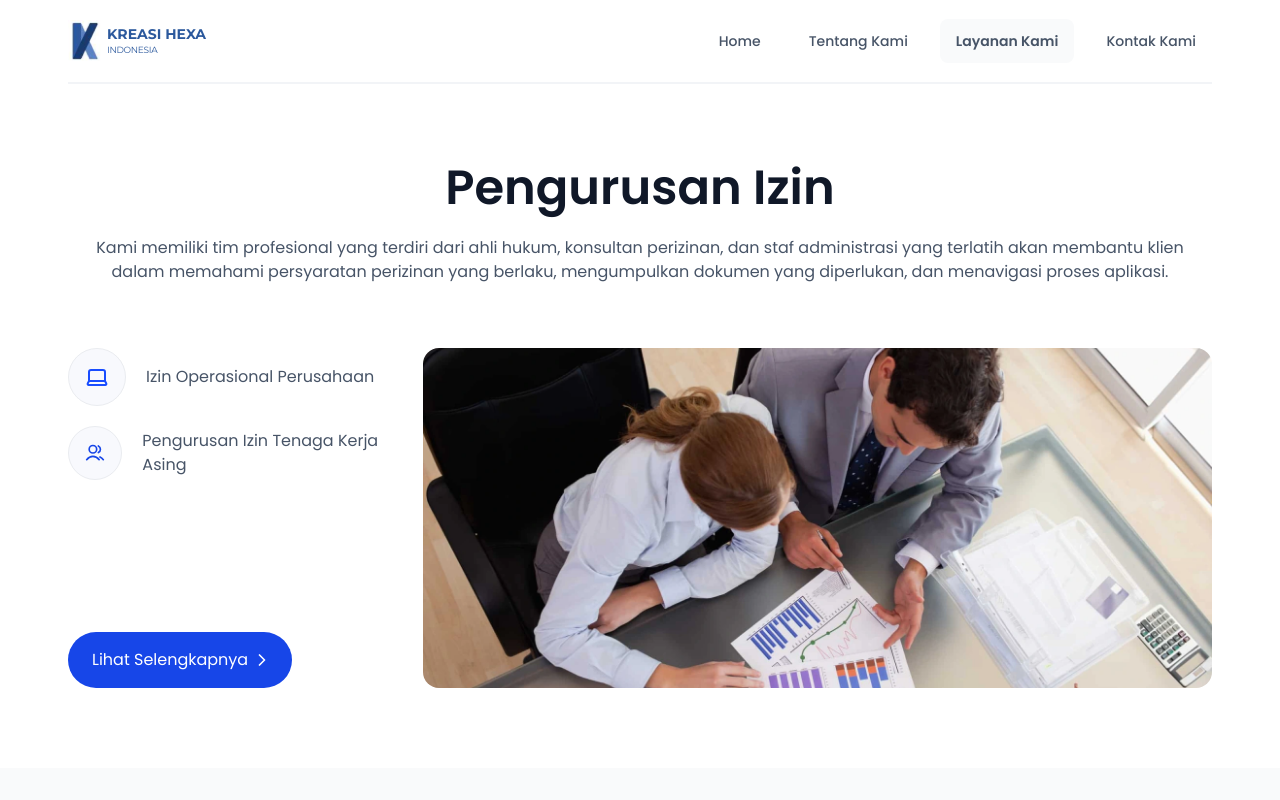
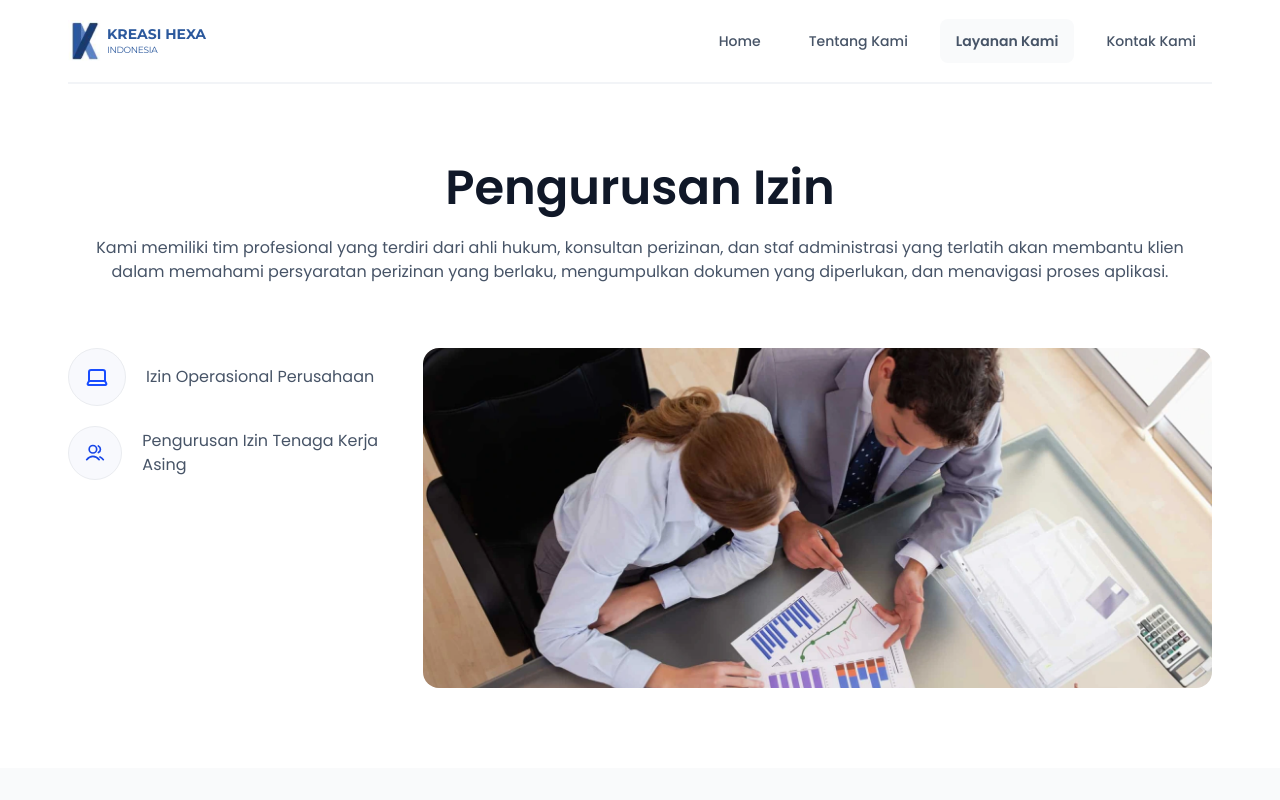
Before and after one commit to FajriSiiv/preview-website-hexa, a React (Create React App) app: page /layanan-kami/pengurusan-izin in a window 1280 px wide. Shown: the top 800 px of the page. Built offline with nearby package versions, Linux system fonts and the light colour scheme.

Commit message:
clear button Lihat Selengkap-nya

```diff
--- a/src/pages/ourService/BussinessProccessManagement.jsx
+++ b/src/pages/ourService/BussinessProccessManagement.jsx
@@ -40,15 +40,7 @@ const BussinessProccessManagement = () => {
                 <p className="text-text-secondary-700">Internship</p>
               </div>
             </div>
-            <div>
-              <button
-                className={`h-fit items-center justify-center px-6 py-4 flex gap-2
-        text-white bg-btn-primary-color rounded-full `}
-              >
-                Lihat Selengkapnya{" "}
-                <img alt="arrow white" src={arrowWhite} className="w-3 h-3" />
-              </button>
-            </div>
+            <div></div>
           </div>
           <div className="col-span-7 rounded-2xl overflow-hidden">
             <img
--- a/src/pages/ourService/ManagementCosultant.jsx
+++ b/src/pages/ourService/ManagementCosultant.jsx
@@ -62,15 +62,7 @@ const ManagementCosultant = () => {
                 </p>
               </div>
             </div>
-            <div>
-              <button
-                className={`h-fit items-center justify-center px-6 py-4 flex gap-2
-        text-white bg-btn-primary-color rounded-full `}
-              >
-                Lihat Selengkapnya{" "}
-                <img src={arrowWhite} alt="arrow white" className="w-3 h-3" />
-              </button>
-            </div>
+            <div></div>
           </div>
           <div className="col-span-7 rounded-2xl overflow-hidden">
             <img
--- a/src/pages/ourService/RecuitmentSelection.jsx
+++ b/src/pages/ourService/RecuitmentSelection.jsx
@@ -54,15 +54,7 @@ const RecuitmentSelection = () => {
                 </p>
               </div>
             </div>
-            <div>
-              <button
-                className={`h-fit items-center justify-center px-6 py-4 flex gap-2
-        text-white bg-btn-primary-color rounded-full `}
-              >
-                Lihat Selengkapnya{" "}
-                <img alt="arrow white" src={arrowWhite} className="w-3 h-3" />
-              </button>
-            </div>
+            <div></div>
           </div>
           <div className="col-span-7 rounded-2xl overflow-hidden">
             <img
```
